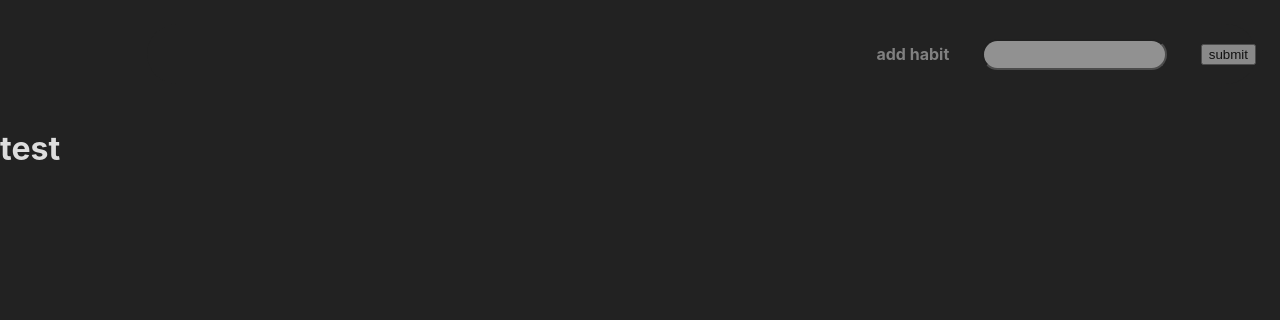
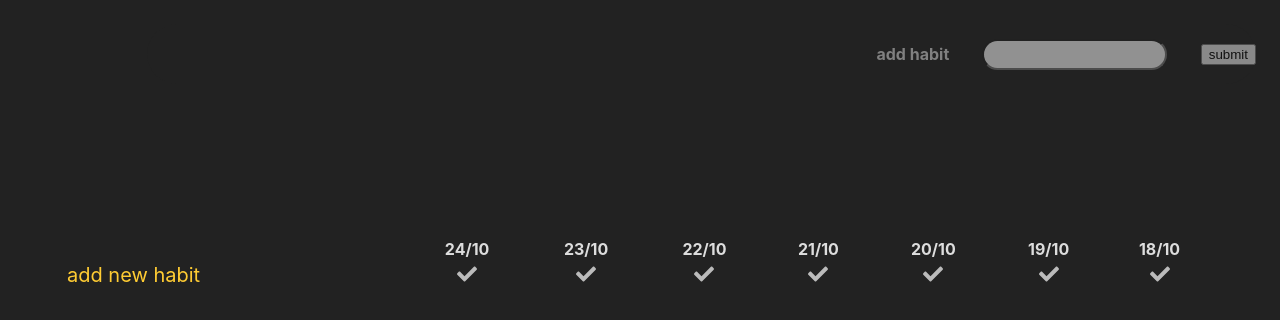
Before and after one commit to marckimbrey/habit-tracker, a React (Create React App) app: page / in a window 1280 px wide. Shown: the top 320 px of the page. Built offline with nearby package versions, Linux system fonts and the light colour scheme.

Commit message:
Display habits in table with dates and font awesome checks

```diff
--- a/src/App.css
+++ b/src/App.css
@@ -66,3 +66,29 @@
     color: #ddd;
   }
 }
+
+/* habits display */
+.habit-list {
+  padding: 10% 5%;
+  width: 100%;
+}
+
+.habit {
+  text-align: center;
+}
+
+.habit-title {
+  text-align: left;
+  font-size: 1.25em;
+}
+.habit-title:nth-child(1) {
+  color: #fc3;
+}
+.habit-title:nth-child(2) {
+  color: #df4;
+}
+
+.habit-check {
+  font-size: 1.25em;
+  color: #bbb;
+}
--- a/src/App.js
+++ b/src/App.js
@@ -30,7 +30,7 @@ class App extends React.Component {
     return (
       <div className="App">
         <Header addHabit={this.addHabit.bind(this)}></Header>
-        <HabitList />
+        <HabitList habits={this.state.habits} />
       </div>
     );
   }
--- a/src/Habit.js
+++ b/src/Habit.js
@@ -1,10 +1,33 @@
 import React from "react";
+import { FontAwesomeIcon } from "@fortawesome/react-fontawesome";
+import { faCheck } from "@fortawesome/free-solid-svg-icons";
 
-function Habit() {
+function Habit(props) {
   return (
-    <div className="habit">
-      <h1>test</h1>
-    </div>
+    <tr className="habit">
+      <td className="habit-title">{props.habit.name}</td>
+      <td>
+        <FontAwesomeIcon className="habit-check" icon={faCheck} />
+      </td>
+      <td>
+        <FontAwesomeIcon className="habit-check" icon={faCheck} />
+      </td>
+      <td>
+        <FontAwesomeIcon className="habit-check" icon={faCheck} />
+      </td>
+      <td>
+        <FontAwesomeIcon className="habit-check" icon={faCheck} />
+      </td>
+      <td>
+        <FontAwesomeIcon className="habit-check" icon={faCheck} />
+      </td>
+      <td>
+        <FontAwesomeIcon className="habit-check" icon={faCheck} />
+      </td>
+      <td>
+        <FontAwesomeIcon className="habit-check" icon={faCheck} />
+      </td>
+    </tr>
   );
 }
 
--- a/src/HabitList.js
+++ b/src/HabitList.js
@@ -1,11 +1,32 @@
 import React from "react";
 import Habit from "./Habit";
 
-function HabitList() {
+function HabitList(props) {
+  let dates = [];
+  for (let x = 0; x < 7; x++) {
+    let date = new Date();
+    date.setDate(date.getDate() - x);
+    let month = date.getUTCMonth() + 1;
+    let day = date.getUTCDate();
+    dates[x] = day + "/" + month;
+  }
+  console.log(dates);
   return (
-    <div className="habit-list">
-      <Habit />
-    </div>
+    <table className="habit-list">
+      <thead>
+        <tr>
+          <tr></tr>
+          {dates.map((date, i) => {
+            return <th key={i}>{date}</th>;
+          })}
+        </tr>
+      </thead>
+      <tbody>
+        {props.habits.map((habit, i) => {
+          return <Habit habit={habit} key={i} />;
+        })}
+      </tbody>
+    </table>
   );
 }
 
```
Also changed, not shown: package.json (+9 -5 lines), 1 other file (tests, documents, lock files or other folders).
